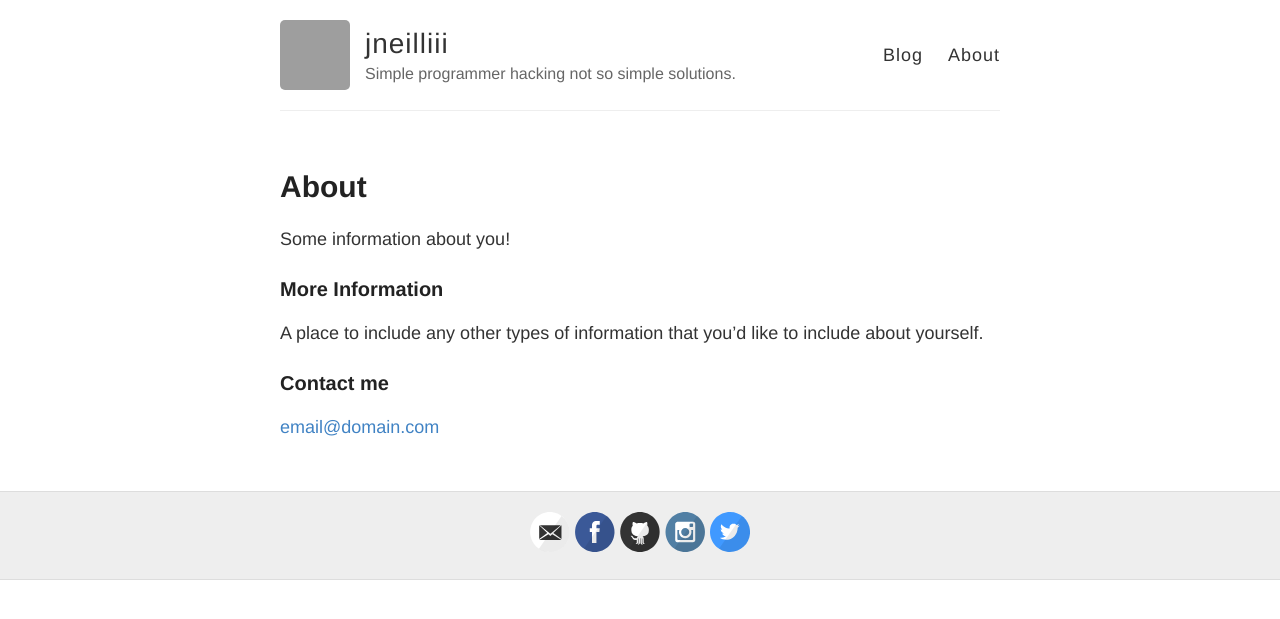
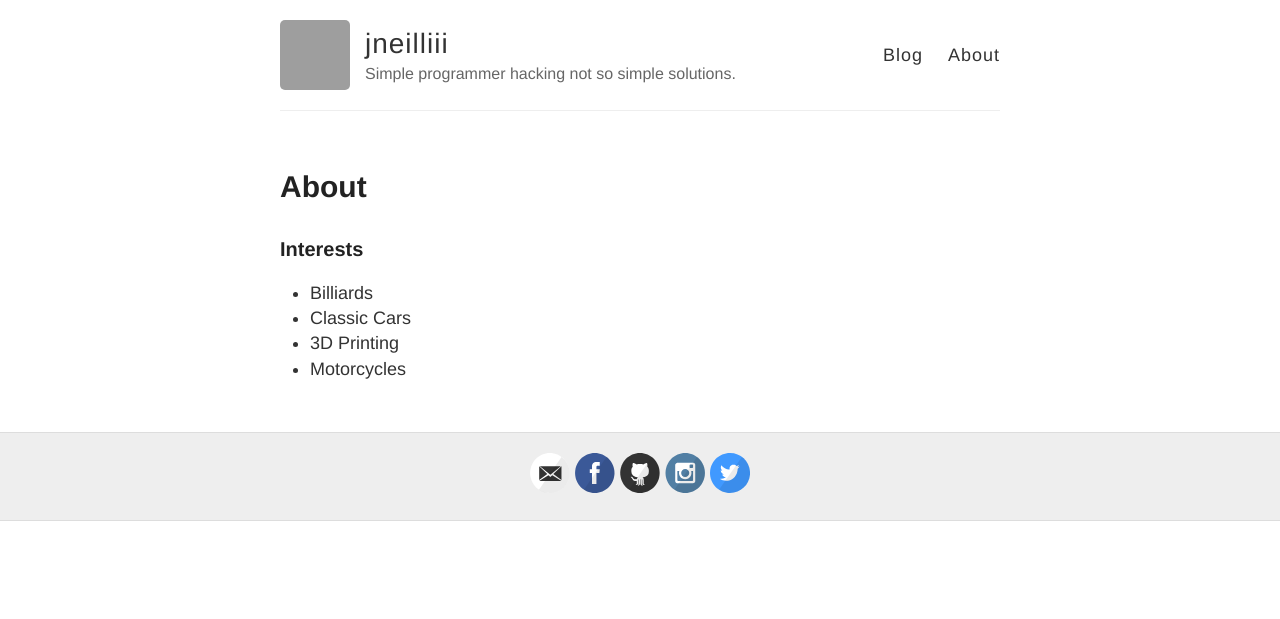
Before and after one commit to jneilliii/jneilliii.github.io, a Jekyll site: the page built from about.md, in a window 1280 px wide. Shown: the top 619 px of the page. Built offline with Jekyll 4.4.1, drawn with Linux system fonts in a browser that asks for light colours; grey boxes are pictures that could not be loaded.

Commit message:
Update about.md

```diff
--- a/about.md
+++ b/about.md
@@ -4,12 +4,9 @@ title: About
 permalink: /about/
 ---
 
-Some information about you!
+### Interests
 
-### More Information
-
-A place to include any other types of information that you'd like to include about yourself.
-
-### Contact me
-
-[email@domain.com](mailto:email@domain.com)
+- Billiards
+- Classic Cars
+- 3D Printing
+- Motorcycles
```
